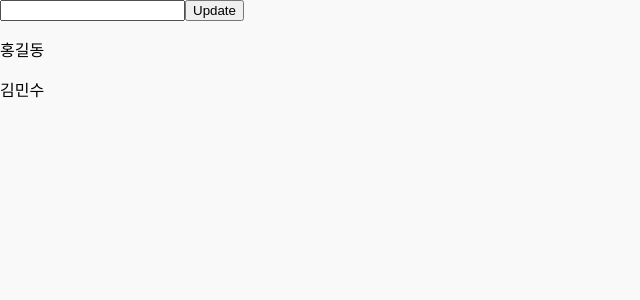
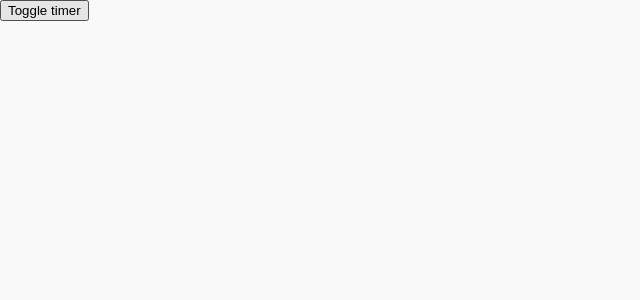
Before and after one commit to na03266/React-Demo, a React (Create React App) app in the folder blog/: page / in a window 1280 px wide. Shown: the top 300 px of the page, without its empty margins (0-640 px from the left). Built offline with nearby package versions, Linux system fonts and the light colour scheme.

Commit message:
타이머 코드는 완성했으나, 버튼 클릭시 서버 오류 발생2

```diff
--- a/blog/src/App.js
+++ b/blog/src/App.js
@@ -1,34 +1,14 @@
-import { useState } from 'react'
+import React, {useState, useEffect} from "react";
+import Timer from './components/Timer';
 
-const heavyWork = () => {
-  console.log('엄청 무거운 작업');
-  return ['홍길동', '김민수'];
-};
 
 function App() {
-  const [names, setName] = useState(()=>{
-    return heavyWork();
-  });
-  const [input, setInput] = useState('');
-
-  const handleInputChange = (e) => {
-    setInput(e.target.value);
-  };
-
-  const handleUpload = () => {
-    setName((prevState) => {
-      return ([input, ...prevState]);
-    })
-  };
-
+  const [showTimer, setShowTimer] = useState(false);
 
   return (
     <div>
-      <input type='text' value={input} onChange={handleInputChange} />
-      <button onClick={handleUpload}>Update</button>
-      {names.map((name, idx) => {
-        return <p key={idx}>{name}</p>
-      })}
+      {showTimer && <Timer />}
+      <button onClick={() => setShowTimer(!showTimer)}>Toggle timer</button>
     </div>
 
   );
```
